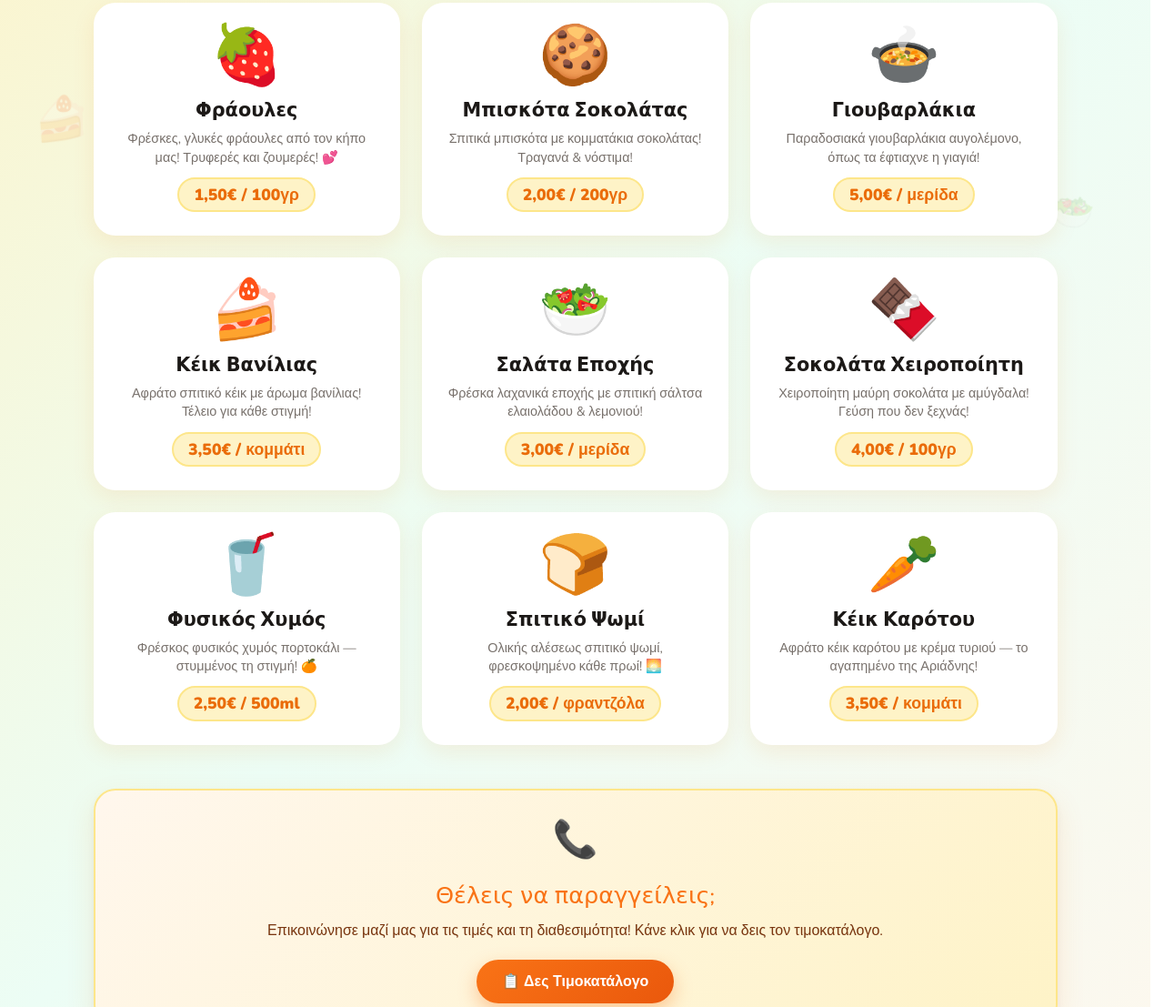
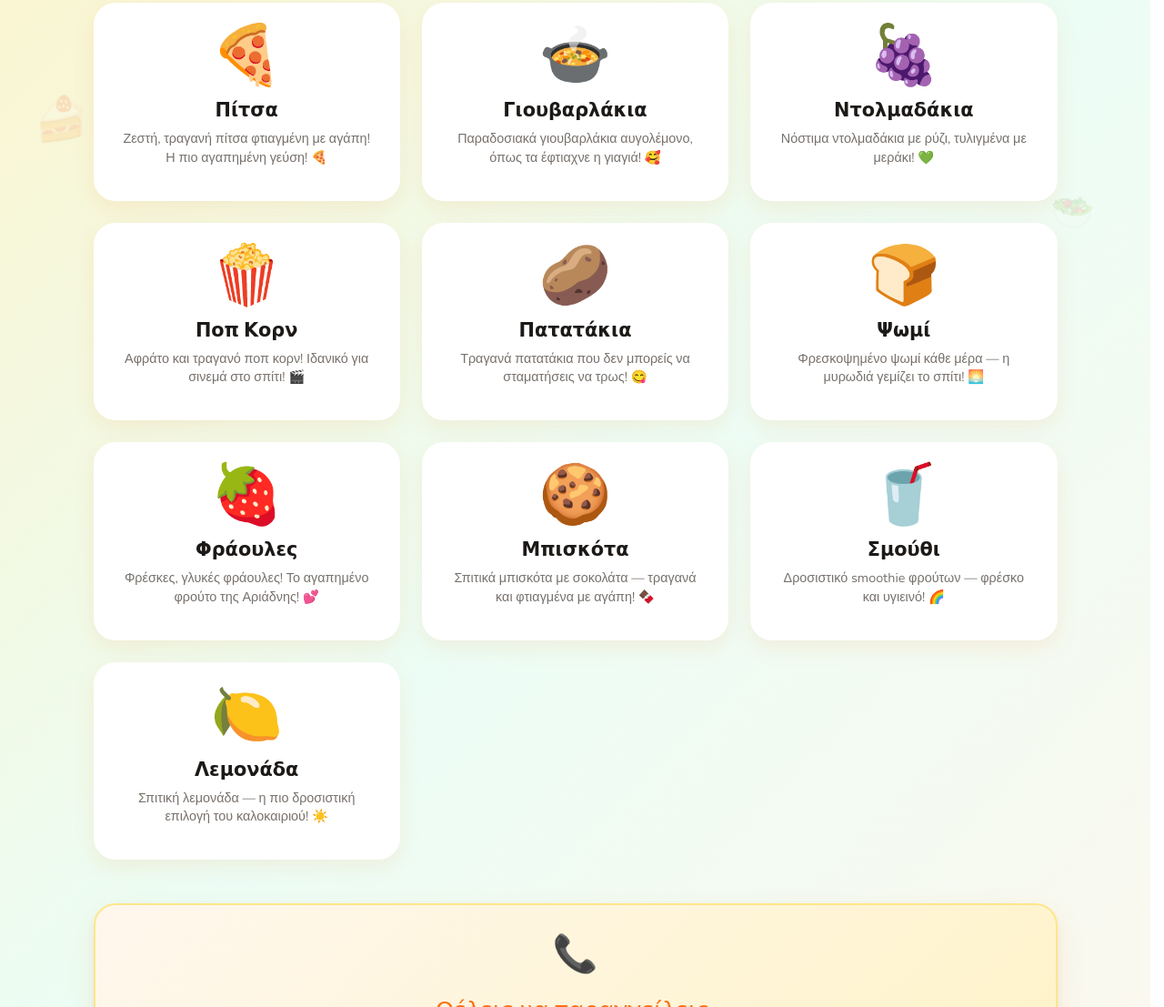
Before and after one commit to ppetrospapadakis/phaistos-fai-gr, a website: page products.html in a window 1280 px wide. Shown: the part 344-1451 px from the top of the page at 91% size. Drawn offline with nearby package versions, Linux system fonts and the light colour scheme.

Commit message:
Products: real 10 items from price list, no prices shown

```diff
--- a/products.html
+++ b/products.html
@@ -54,76 +54,64 @@
 
         <div class="grid grid-cols-1 sm:grid-cols-2 md:grid-cols-3 gap-6">
 
-            <!-- Product 1 -->
+            <div class="product-card">
+                <span class="product-emoji">🍕</span>
+                <div class="product-name">Πίτσα</div>
+                <p class="product-desc">Ζεστή, τραγανή πίτσα φτιαγμένη με αγάπη! Η πιο αγαπημένη γεύση! 🍕</p>
+            </div>
+
+            <div class="product-card">
+                <span class="product-emoji">🍲</span>
+                <div class="product-name">Γιουβαρλάκια</div>
+                <p class="product-desc">Παραδοσιακά γιουβαρλάκια αυγολέμονο, όπως τα έφτιαχνε η γιαγιά! 🥰</p>
+            </div>
+
+            <div class="product-card">
+                <span class="product-emoji">🍇</span>
+                <div class="product-name">Ντολμαδάκια</div>
+                <p class="product-desc">Νόστιμα ντολμαδάκια με ρύζι, τυλιγμένα με μεράκι! 💚</p>
+            </div>
+
+            <div class="product-card">
+                <span class="product-emoji">🍿</span>
+                <div class="product-name">Ποπ Κορν</div>
+                <p class="product-desc">Αφράτο και τραγανό ποπ κορν! Ιδανικό για σινεμά στο σπίτι! 🎬</p>
+            </div>
+
+            <div class="product-card">
+                <span class="product-emoji">🥔</span>
+                <div class="product-name">Πατατάκια</div>
+                <p class="product-desc">Τραγανά πατατάκια που δεν μπορείς να σταματήσεις να τρως! 😋</p>
+            </div>
+
+            <div class="product-card">
+                <span class="product-emoji">🍞</span>
+                <div class="product-name">Ψωμί</div>
+                <p class="product-desc">Φρεσκοψημένο ψωμί κάθε μέρα — η μυρωδιά γεμίζει το σπίτι! 🌅</p>
+            </div>
+
             <div class="product-card">
                 <span class="product-emoji">🍓</span>
                 <div class="product-name">Φράουλες</div>
-                <p class="product-desc">Φρέσκες, γλυκές φράουλες από τον κήπο μας! Τρυφερές και ζουμερές! 💕</p>
-                <span class="product-price">1,50€ / 100γρ</span>
+                <p class="product-desc">Φρέσκες, γλυκές φράουλες! Το αγαπημένο φρούτο της Αριάδνης! 💕</p>
             </div>
 
-            <!-- Product 2 -->
             <div class="product-card">
                 <span class="product-emoji">🍪</span>
-                <div class="product-name">Μπισκότα Σοκολάτας</div>
-                <p class="product-desc">Σπιτικά μπισκότα με κομματάκια σοκολάτας! Τραγανά &amp; νόστιμα!</p>
-                <span class="product-price">2,00€ / 200γρ</span>
+                <div class="product-name">Μπισκότα</div>
+                <p class="product-desc">Σπιτικά μπισκότα με σοκολάτα — τραγανά και φτιαγμένα με αγάπη! 🍫</p>
             </div>
 
-            <!-- Product 3 -->
             <div class="product-card">
-                <span class="product-emoji">🍲</span>
-                <div class="product-name">Γιουβαρλάκια</div>
-                <p class="product-desc">Παραδοσιακά γιουβαρλάκια αυγολέμονο, όπως τα έφτιαχνε η γιαγιά!</p>
-                <span class="product-price">5,00€ / μερίδα</span>
+                <span class="product-emoji">🥤</span>
+                <div class="product-name">Σμούθι</div>
+                <p class="product-desc">Δροσιστικό smoothie φρούτων — φρέσκο και υγιεινό! 🌈</p>
             </div>
 
-            <!-- Product 4 -->
             <div class="product-card">
-                <span class="product-emoji">🍰</span>
-                <div class="product-name">Κέικ Βανίλιας</div>
-                <p class="product-desc">Αφράτο σπιτικό κέικ με άρωμα βανίλιας! Τέλειο για κάθε στιγμή!</p>
-                <span class="product-price">3,50€ / κομμάτι</span>
-            </div>
-
-            <!-- Product 5 -->
-            <div class="product-card">
-                <span class="product-emoji">🥗</span>
-                <div class="product-name">Σαλάτα Εποχής</div>
-                <p class="product-desc">Φρέσκα λαχανικά εποχής με σπιτική σάλτσα ελαιολάδου &amp; λεμονιού!</p>
-                <span class="product-price">3,00€ / μερίδα</span>
-            </div>
-
-            <!-- Product 6 -->
-            <div class="product-card">
-                <span class="product-emoji">🍫</span>
-                <div class="product-name">Σοκολάτα Χειροποίητη</div>
-                <p class="product-desc">Χειροποίητη μαύρη σοκολάτα με αμύγδαλα! Γεύση που δεν ξεχνάς!</p>
-                <span class="product-price">4,00€ / 100γρ</span>
-            </div>
-
-            <!-- Product 7 -->
-            <div class="product-card">
-                <span class="product-emoji">🥤</span>
-                <div class="product-name">Φυσικός Χυμός</div>
-                <p class="product-desc">Φρέσκος φυσικός χυμός πορτοκάλι — στυμμένος τη στιγμή! 🍊</p>
-                <span class="product-price">2,50€ / 500ml</span>
-            </div>
-
-            <!-- Product 8 -->
-            <div class="product-card">
-                <span class="product-emoji">🍞</span>
-                <div class="product-name">Σπιτικό Ψωμί</div>
-                <p class="product-desc">Ολικής αλέσεως σπιτικό ψωμί, φρεσκοψημένο κάθε πρωί! 🌅</p>
-                <span class="product-price">2,00€ / φραντζόλα</span>
-            </div>
-
-            <!-- Product 9 -->
-            <div class="product-card">
-                <span class="product-emoji">🥕</span>
-                <div class="product-name">Κέικ Καρότου</div>
-                <p class="product-desc">Αφράτο κέικ καρότου με κρέμα τυριού — το αγαπημένο της Αριάδνης!</p>
-                <span class="product-price">3,50€ / κομμάτι</span>
+                <span class="product-emoji">🍋</span>
+                <div class="product-name">Λεμονάδα</div>
+                <p class="product-desc">Σπιτική λεμονάδα — η πιο δροσιστική επιλογή του καλοκαιριού! ☀️</p>
             </div>
 
         </div>
```
